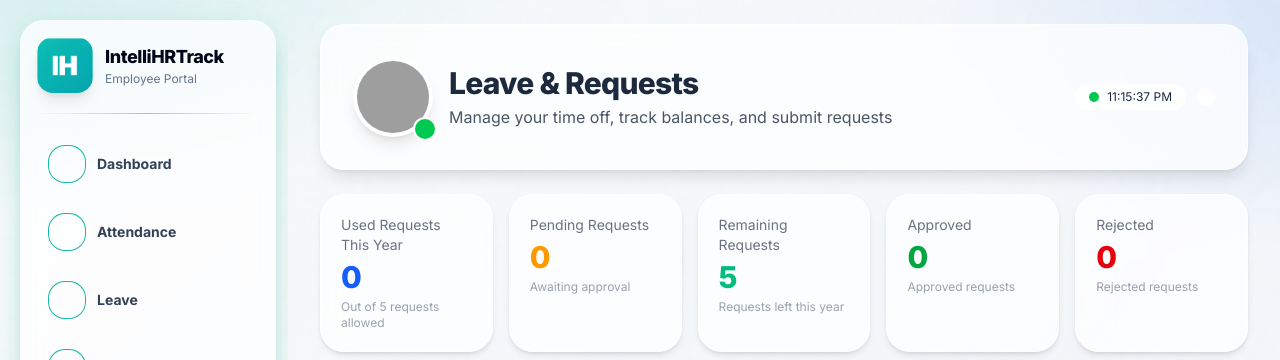
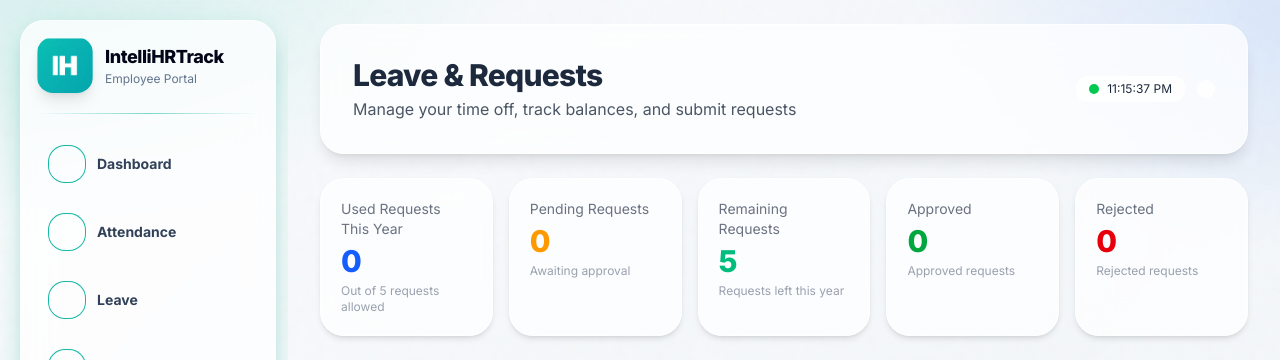
Before and after one commit to renzojacob/IntelliHRTrack_capstone_project_2026, a Django app: template templates/employee/leave.html in a window 1280 px wide. Shown: the top 360 px of the page. Run offline with Django 5.2, Linux system fonts and the light colour scheme; the template is opened without the code that fills it, so the values that code supplies are empty; style sheets or scripts are compiled from the project's sources; some libraries are stand-ins or nearby versions; grey boxes are pictures that could not be loaded.

Commit message:
Remove leave portrait and employee sidebar notifications

```diff
--- a/templates/employee/_sidebar_employee.html
+++ b/templates/employee/_sidebar_employee.html
@@ -87,6 +87,7 @@
           </a>
         </li>
 
+        <!-- Notifications
         <li>
           <a href="{% url 'employee_notifications' %}"
              class="group flex items-center gap-3 rounded-2xl px-3 py-3 text-sm font-bold transition
@@ -101,6 +102,7 @@
             <span class="truncate">Notifications</span>
           </a>
         </li>
+         -->
 
         <li>
           <a href="{% url 'employee_profile' %}"
--- a/templates/employee/leave.html
+++ b/templates/employee/leave.html
@@ -9,11 +9,6 @@
   <div class="absolute inset-0 opacity-40 animate-shine"></div>
   <div class="relative z-10 flex flex-col md:flex-row md:items-center justify-between gap-4">
     <div class="flex items-center gap-4">
-      <div class="relative">
-        <img class="w-16 h-16 md:w-20 md:h-20 rounded-full object-cover border-4 border-white/50 shadow-lg"
-             src="https://randomuser.me/api/portraits/men/32.jpg" alt="Employee">
-        <div class="absolute -bottom-1 -right-1 w-6 h-6 bg-green-500 rounded-full border-2 border-white"></div>
-      </div>
       <div>
         <h1 class="text-2xl md:text-3xl font-extrabold tracking-tight">Leave & Requests</h1>
         <p class="text-sm md:text-base text-gray-600 dark:text-gray-300 mt-1">Manage your time off, track balances, and submit requests</p>
```
